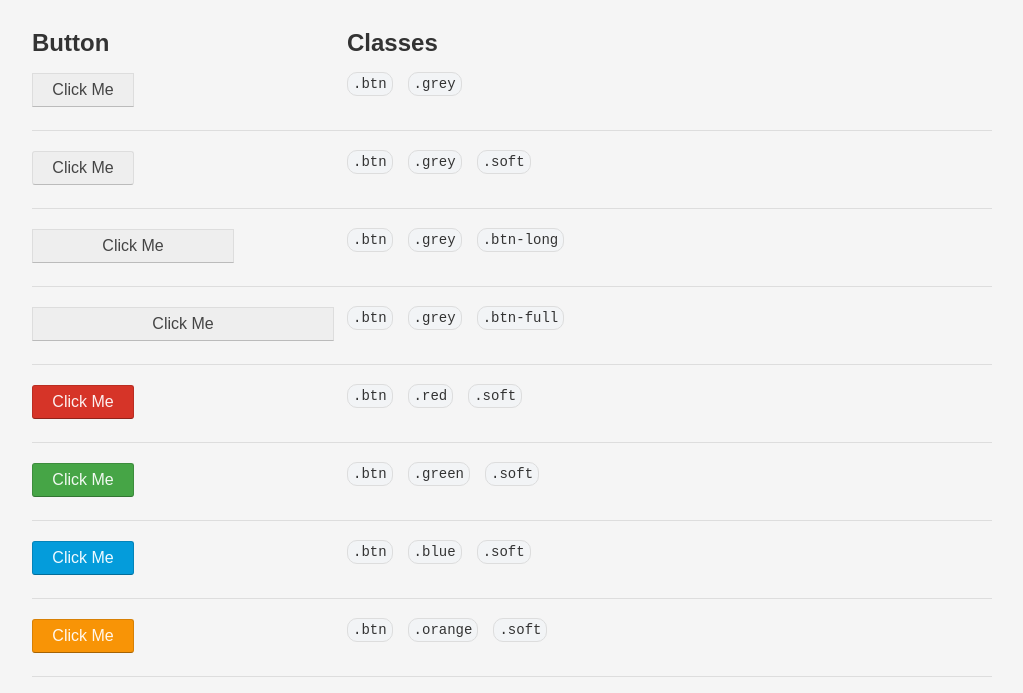
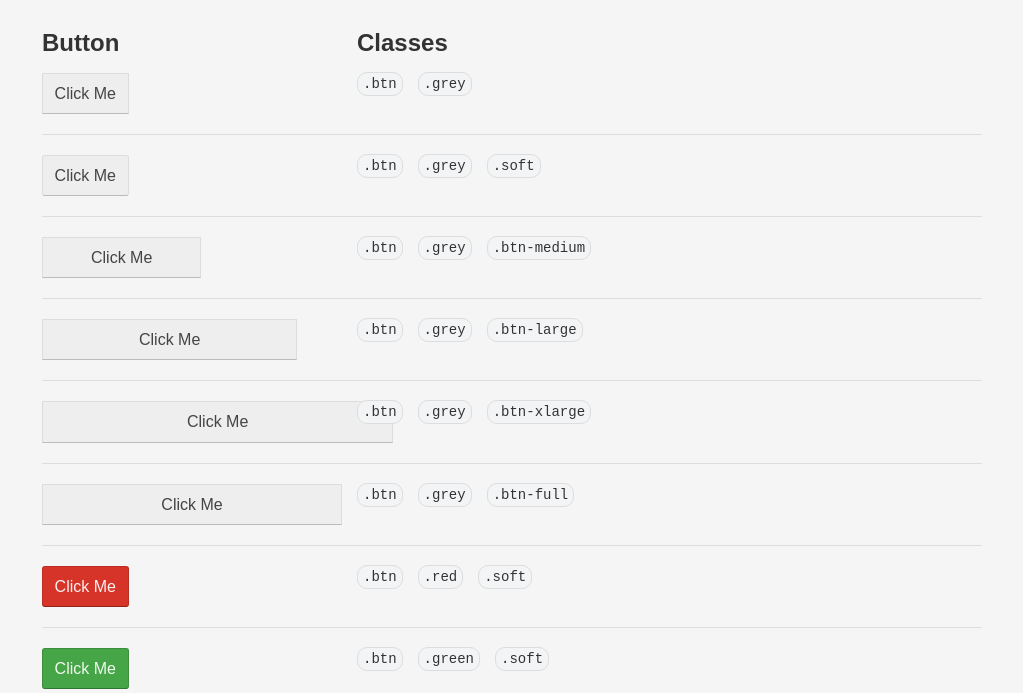
Before and after one commit to chenzihui/flexitons, a plain HTML site: page index.html in a window 1280 px wide. Shown: the part 86-779 px from the top of the page, without its empty margins (128-1151 px from the left). Drawn offline with Linux system fonts and the light colour scheme.

Commit message:
Add new sizes and change sizing via padding

```diff
--- a/flexitons.css
+++ b/flexitons.css
@@ -9,6 +9,18 @@
 
 /*
  ------------------------------
+ HELPER
+ ------------------------------
+*/
+
+* {
+  -moz-box-sizing: border-box;
+  -webkit-box-sizing: border-box;
+  box-sizing: border-box;
+}
+
+/*
+ ------------------------------
  STRUCTURE
  ------------------------------
 */
@@ -16,8 +28,8 @@
 .btn {
   cursor: pointer;
   display: inline-block;
-  line-height: 32px;            /* Remove if using padding to adjust */
-  min-height: 32px;             /* To ensure buttons are same size as input. Adjust accordingly */
+  line-height: 2.45;
+  padding: 0 .725em;
   text-align: center;
   text-decoration: none;
   -moz-transition: all 0.2s linear;
@@ -25,7 +37,6 @@
   transition: all 0.2s linear;
   vertical-align: middle;
   white-space: nowrap;
-  width: 100px;                 /* Alternatively use padding to adjust the size */
 }
 
   .btn:hover {
@@ -38,12 +49,20 @@
     box-shadow: inset 0 0 10px rgba(0,0,0,.25);
   }
 
-.btn-long {
-  width: 200px;
+.btn-full {
+  width: 100%;
 }
 
-.btn-full {
-  width: 100%;
+.btn-medium {
+  padding: 0 3em;
+}
+
+.btn-large {
+  padding: 0 6em;
+}
+
+.btn-xlarge {
+  padding: 0 9em;
 }
 
 /*
--- a/index.html
+++ b/index.html
@@ -47,11 +47,31 @@
 
     <div class="media group docs">
       <div class="img">
-        <a class="btn grey btn-long" href="#">Click Me</a>
+        <a class="btn grey btn-medium" href="#">Click Me</a>
       </div>
 
       <div class="media-bd">
-        <p><span class="code">.btn</span><span class="code">.grey</span><span class="code">.btn-long</span></p>
+        <p><span class="code">.btn</span><span class="code">.grey</span><span class="code">.btn-medium</span></p>
+      </div>
+    </div>
+
+    <div class="media group docs">
+      <div class="img">
+        <a class="btn grey btn-large" href="#">Click Me</a>
+      </div>
+
+      <div class="media-bd">
+        <p><span class="code">.btn</span><span class="code">.grey</span><span class="code">.btn-large</span></p>
+      </div>
+    </div>
+
+    <div class="media group docs">
+      <div class="img">
+        <a class="btn grey btn-xlarge" href="#">Click Me</a>
+      </div>
+
+      <div class="media-bd">
+        <p><span class="code">.btn</span><span class="code">.grey</span><span class="code">.btn-xlarge</span></p>
       </div>
     </div>
 
```
